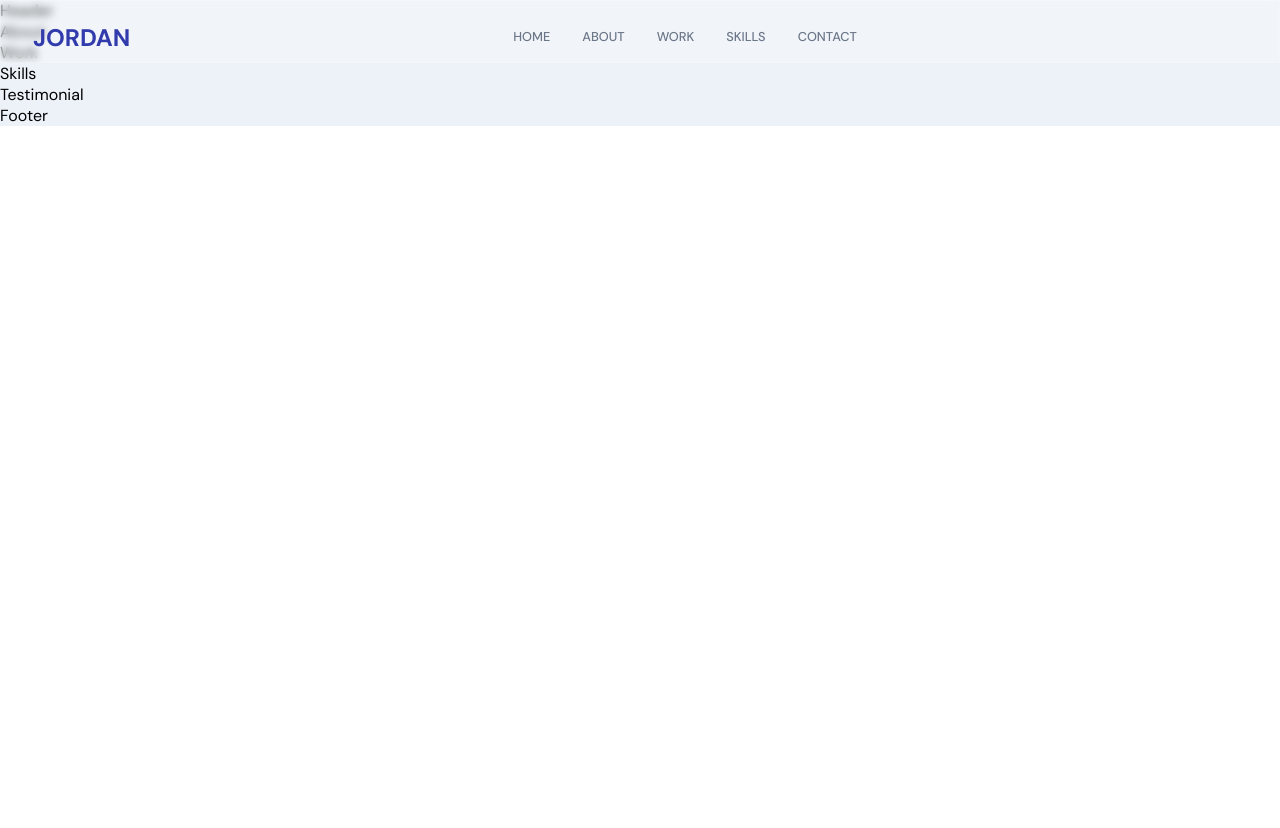
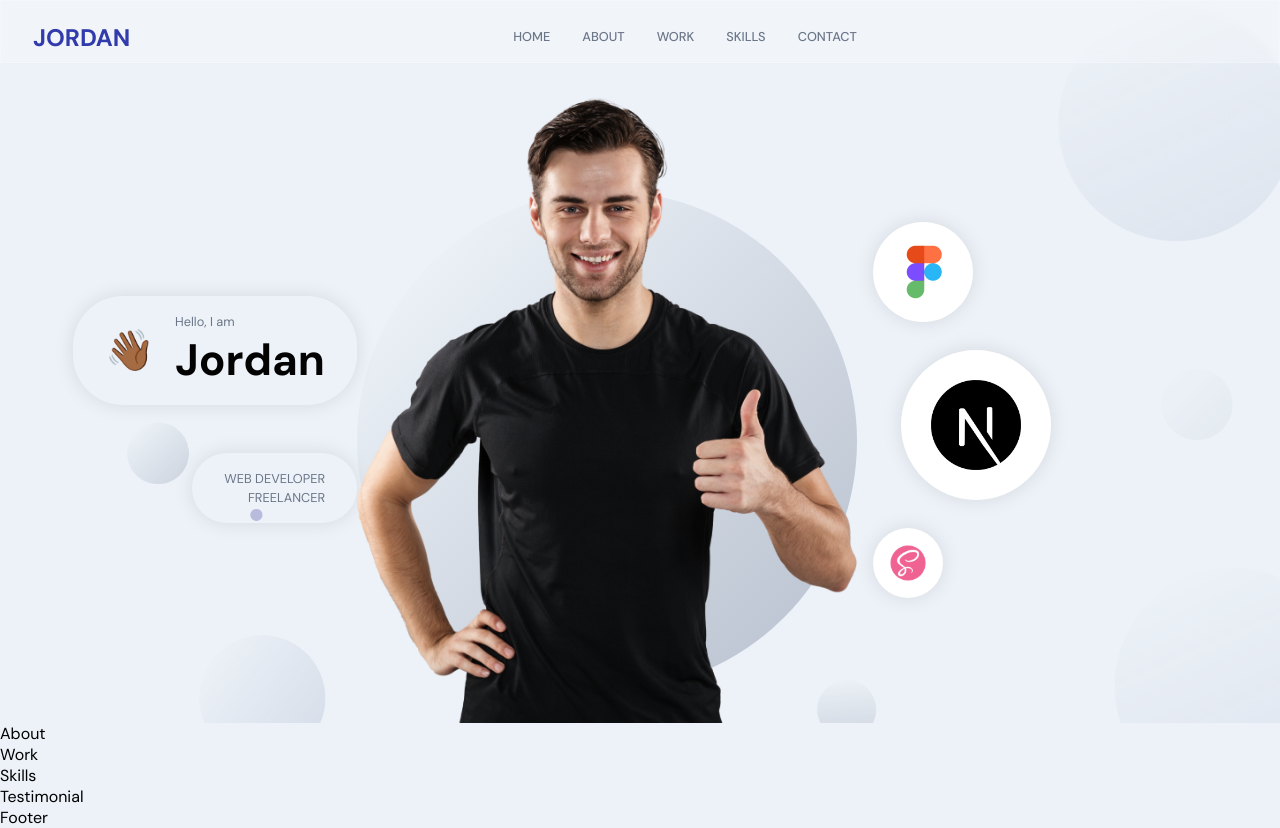
Before and after one commit to jordanepps/jordan-portfolio, a React (Create React App) app in the folder frontend/: page / in a window 1280 px wide. Before the commit the page ends 800 px from the top, so only its background shows below. Built offline with nearby package versions, Linux system fonts and the light colour scheme.

Commit message:
added and styled header section

```diff
--- a/frontend/src/constants/images.js
+++ b/frontend/src/constants/images.js
@@ -17,6 +17,7 @@ import redux from '../assets/redux.png';
 import sass from '../assets/sass.png';
 import typescript from '../assets/typescript.png';
 import vue from '../assets/vue.png';
+import next from '../assets/next.png';
 
 import about01 from '../assets/about01.png';
 import about02 from '../assets/about02.png';
@@ -49,6 +50,7 @@ export default {
   html,
   javascript,
   mu5,
+  next,
   node,
   python,
   react,
--- a/frontend/src/container/Header/Header.jsx
+++ b/frontend/src/container/Header/Header.jsx
@@ -1,10 +1,78 @@
-import React from 'react'
-import './Header.scss'
+import React from 'react';
+import { motion } from 'framer-motion';
+import { images } from '../../constants';
+import './Header.scss';
+
+const scaleVariants = {
+  whileInView: {
+    scale: [0, 1],
+    opacity: [0, 1],
+    transition: {
+      duration: 1,
+      ease: 'easeInOut',
+    },
+  },
+};
+
+// TODO: Adjust header images
+const headerImages = [images.figma, images.next, images.sass];
 
 const Header = () => {
   return (
-    <div>Header</div>
-  )
-}
+    <div id="home" className="app__header app__flex">
+      <motion.div
+        whileInView={{ x: [-100, 0], opacity: [0, 1] }}
+        transition={{ duration: 0.5 }}
+        className="app__header-info"
+      >
+        <div className="app__header-badge">
+          <div className="badge-cmp app__flex">
+            <span>👋🏾</span>
+            <div style={{ marginLeft: 20 }}>
+              <p className="p-text">Hello, I am</p>
+              <h1 className="head-text">Jordan</h1>
+            </div>
+          </div>
+          <div className="tag-cmp app__flex">
+            {/*
+             //TODO: Add/adjust jobs
+             */}
+            <p className="p-text">Web Developer</p>
+            <p className="p-text">Freelancer</p>
+          </div>
+        </div>
+      </motion.div>
 
-export default Header
+      <motion.div
+        whileInView={{ opacity: [0, 1] }}
+        transition={{ duration: 0.5, delayChildren: 0.5 }}
+        className="app__header-img"
+      >
+        {/*
+        //TODO: Change profile image
+         */}
+        <img src={images.profile} alt="" />
+        <motion.img
+          whileInView={{ scale: [0, 1] }}
+          transition={{ duration: 1, ease: 'easeInOut' }}
+          className="overlay_circle"
+          src={images.circle}
+          alt="profile_circle"
+        />
+      </motion.div>
+      <motion.div
+        variant={scaleVariants}
+        whileInView={scaleVariants.whileInView}
+        className="app__header-circles"
+      >
+        {headerImages.map((circle, i) => (
+          <div className="circle-cmp app__flex" key={`circle-${i}`}>
+            <img src={circle} alt="circle" />
+          </div>
+        ))}
+      </motion.div>
+    </div>
+  );
+};
+
+export default Header;
--- a/frontend/src/container/Header/Header.scss
+++ b/frontend/src/container/Header/Header.scss
@@ -0,0 +1,187 @@
+#home {
+    position: relative;
+    background: url('../../assets/bgIMG.png');
+    background-size: cover;
+    background-repeat: repeat;
+    background-position: center;
+
+    .app__wrapper {
+        padding: 0;
+
+        .copyright {
+            display: none;
+        }
+    }
+}
+
+.app__header {
+    flex: 1;
+    width: 100%;
+    height: 100%;
+    flex-direction: row;
+    padding: 6rem 2rem 0;
+
+    @media screen and (min-width: 2000px) {
+        padding-top: 8rem;
+    }
+    @media screen and (max-width: 1200px) {
+        flex-direction: column;
+    }
+    @media screen and (max-width: 400px) {
+        padding: 6rem 1 rem 2rem;
+    }
+}
+
+.app__header-info {
+    flex: 0.65;
+    display: flex;
+    flex-direction: column;
+    justify-content: flex-start;
+    align-items: flex-start;
+    height: 100%;
+
+    @media screen and (max-width: 2000px) {
+        width: 100%;
+        margin-right: 0rem;
+    }
+}
+
+.app__header-badge {
+    width: 100%;
+    display: flex;
+    justify-content: flex-end;
+    align-items: flex-end;
+    flex-direction: column;
+
+    .badge-cmp, .tag-cmp {
+        padding: 1rem 2rem;
+        border: var(--white-color);
+        border-radius: 50px;
+        flex-direction: row;
+        width: auto;
+        box-shadow: 0 0 20px rgba(0, 0, 0, 0.1);
+    }
+
+    .tag-cmp {
+        flex-direction: column;
+        margin-top: 3rem;
+
+        p {
+            width: 100%;
+            text-transform: uppercase;
+            text-align: right;
+        }
+    }
+
+    span {
+        font-size: 2.5rem;
+
+        @media screen and (min-width: 2000px) {
+            font-size: 5rem;
+        }
+    }
+
+    @media screen and (max-width: 1200px) {
+        justify-content: flex-start;
+        align-items: flex-start;
+    }
+}
+
+.app__header-circles {
+    flex: 0.75;
+    display: flex;
+    flex-direction: column;
+    justify-content: space-evenly;
+    align-items: flex-start;
+    height: 100;
+    margin-left: 1rem;
+
+    div {
+        width: 100px;
+        height: 100px;
+        border-radius: 50%;
+        background: var(--white-color);
+        box-shadow: 0 0 20px rgba(0, 0, 0, 0.1);
+
+        img {
+            width: 60%;
+            height: 60%;
+        }
+    }
+
+    div:nth-child(1) {
+        width: 100px;
+        height: 100px;
+    }
+
+    div:nth-child(2) {
+        margin: 1.75rem;
+        width: 150px;
+        height: 150px;
+    }
+
+    div:nth-child(3) {
+        width: 70px;
+        height: 70px;
+    }
+
+    @media screen and (min-width: 2000px){
+        div:nth-child(1) {
+            width: 400px;
+            height: 400px;
+        }
+
+        div:nth-child(2) {
+
+            width: 200px;
+            height: 200px;
+        }
+
+        div:nth-child(3) {
+            width: 170px;
+            height: 170px;
+        }
+    }
+
+    @media screen and (max-width: 1200px) {
+        width: 100%;
+        flex-direction: row;
+        flex-wrap: wrap;
+        margin-left: 0;
+
+        div {
+            margin: 1rem;
+        }
+    }
+
+}
+
+.app__header-img {
+    flex: 1;
+    height: 100%;
+    display: flex;
+    justify-content: flex-end;
+    align-items: flex-end;
+    position: relative;
+
+    img {
+        width: 100%;
+        object-fit: contain;
+        z-index: 1;
+    }
+
+    .overlay_circle {
+        position: absolute;
+        left: 0;
+        right: 0;
+        bottom: 0;
+        z-index: 0;
+        width: 100%;
+        height: 90%;
+    }
+
+    @media screen and (max-width: 1200px) {
+        margin: 2rem 0;
+
+    }
+}
```
Also changed, not shown: frontend/src/App.js (+10 -10 lines), frontend/src/assets/next.png (added).
